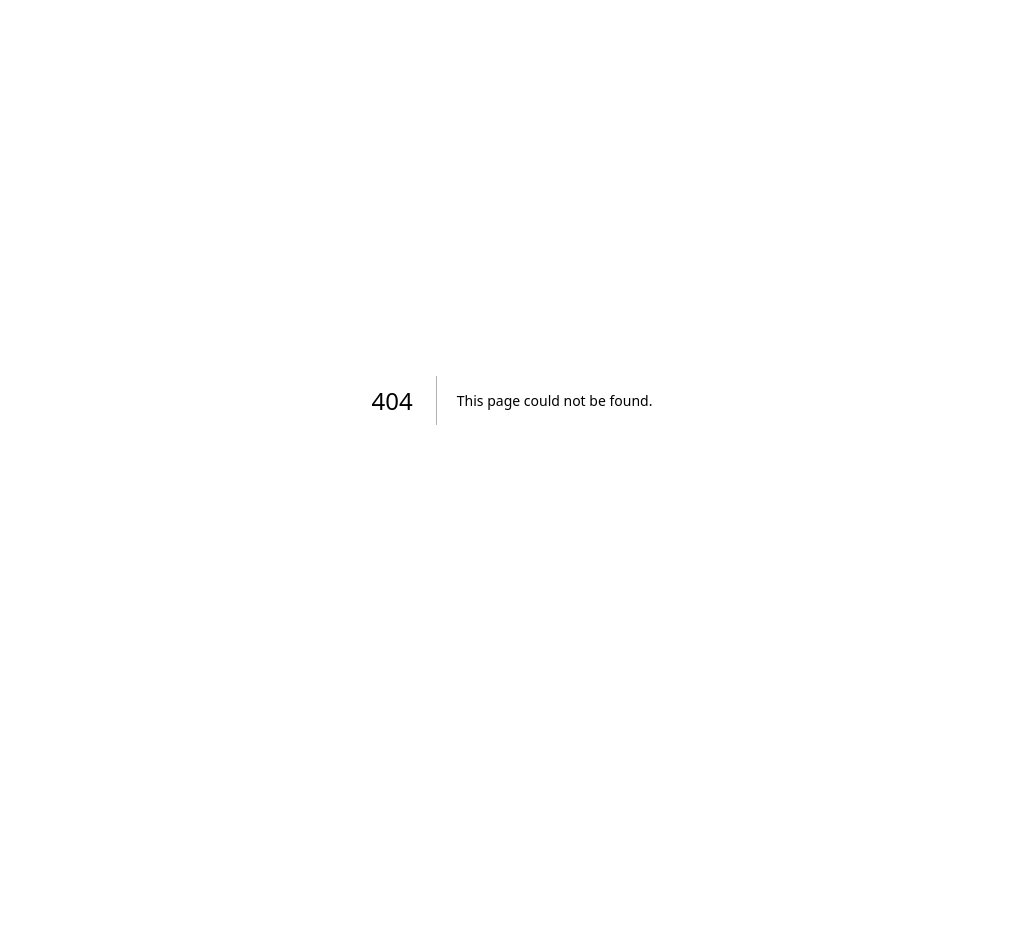
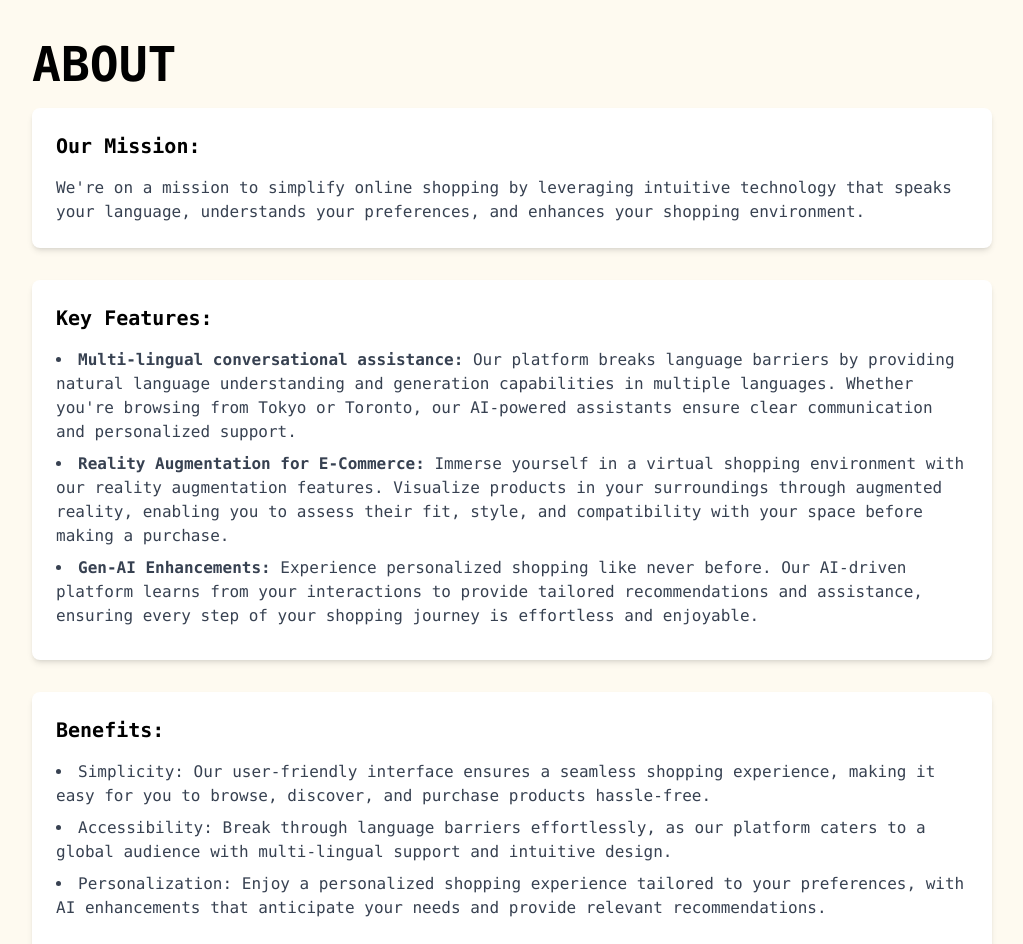
Before and after one commit to MKMukeshkannan/vashisht, a Next.js app: page /about in a window 1280 px wide. Before the commit this address had no page. Shown: the top 944 px of the page, without its empty margins (128-1151 px from the left). Before the commit the page ends 800 px from the top, so only its background shows below. Built offline with nearby package versions, Linux system fonts and the light colour scheme.

Commit message:
feat: About

```diff
--- a/package.json
+++ b/package.json
@@ -11,6 +11,7 @@
   "dependencies": {
     "@hookform/resolvers": "^3.3.4",
     "axios": "^1.6.8",
+    "framer-motion": "^11.0.14",
     "next": "14.1.3",
     "react": "^18",
     "react-dom": "^18",
--- /dev/null
+++ b/src/app/about/page.tsx
@@ -0,0 +1,96 @@
+"use client";
+
+import { motion } from "framer-motion";
+
+export default function About() {
+  return (
+    <main className="min-h-screen bg-lightBeige w-full font-mono">
+      <section
+        id="about"
+        className="relative min-h-screen w-full p-10 md:p-24 lg:px-40 xl:pt-10 lg:snap-start  overflow-clip "
+      >
+        <motion.h1
+          className="font-black text-5xl pb-5"
+          initial={{ y: 20, opacity: 0 }}
+          animate={{ y: 0, opacity: 1 }}
+          transition={{ duration: 1 }}
+        >
+          ABOUT
+        </motion.h1>
+        <motion.section
+          className="bg-white rounded-lg shadow-md p-6 mb-8"
+          initial={{ y: 20, opacity: 0 }}
+          animate={{ y: 0, opacity: 1 }}
+          transition={{ duration: 1 }}
+          whileHover={{ y: -5, transition: { duration: 1 } }}
+        >
+          <h2 className="text-xl font-semibold mb-4">Our Mission:</h2>
+          <p className="text-gray-700">
+            We're on a mission to simplify online shopping by leveraging
+            intuitive technology that speaks your language, understands your
+            preferences, and enhances your shopping environment.
+          </p>
+        </motion.section>
+
+        <motion.section
+          className="bg-white rounded-lg shadow-md p-6 mb-8"
+          initial={{ y: 20, opacity: 0 }}
+          animate={{ y: 0, opacity: 1 }}
+          transition={{ duration: 1 }}
+          whileHover={{ y: -5, transition: { duration: 1 } }}
+        >
+          <h2 className="text-xl font-semibold mb-4">Key Features:</h2>
+          <ul className="list-disc list-inside">
+            <li className="text-gray-700 mb-2">
+              <b>Multi-lingual conversational assistance:</b> Our platform
+              breaks language barriers by providing natural language
+              understanding and generation capabilities in multiple languages.
+              Whether you're browsing from Tokyo or Toronto, our AI-powered
+              assistants ensure clear communication and personalized support.
+            </li>
+            <li className="text-gray-700 mb-2">
+              <b>Reality Augmentation for E-Commerce:</b> Immerse yourself in a
+              virtual shopping environment with our reality augmentation
+              features. Visualize products in your surroundings through
+              augmented reality, enabling you to assess their fit, style, and
+              compatibility with your space before making a purchase.
+            </li>
+            <li className="text-gray-700 mb-2">
+              <b>Gen-AI Enhancements:</b> Experience personalized shopping like
+              never before. Our AI-driven platform learns from your interactions
+              to provide tailored recommendations and assistance, ensuring every
+              step of your shopping journey is effortless and enjoyable.
+            </li>
+          </ul>
+        </motion.section>
+
+        <motion.section
+          className="bg-white rounded-lg shadow-md p-6 mb-8"
+          initial={{ y: 20, opacity: 0 }}
+          animate={{ y: 0, opacity: 1 }}
+          transition={{ duration: 1 }}
+          whileHover={{ y: -5, transition: { duration: 1 } }}
+        >
+          <h2 className="text-xl font-semibold mb-4">Benefits:</h2>
+          <ul className="list-disc list-inside">
+            <li className="text-gray-700 mb-2">
+              Simplicity: Our user-friendly interface ensures a seamless
+              shopping experience, making it easy for you to browse, discover,
+              and purchase products hassle-free.
+            </li>
+            <li className="text-gray-700 mb-2">
+              Accessibility: Break through language barriers effortlessly, as
+              our platform caters to a global audience with multi-lingual
+              support and intuitive design.
+            </li>
+            <li className="text-gray-700 mb-2">
+              Personalization: Enjoy a personalized shopping experience tailored
+              to your preferences, with AI enhancements that anticipate your
+              needs and provide relevant recommendations.
+            </li>
+          </ul>
+        </motion.section>
+      </section>
+    </main>
+  );
+}
```
Also changed, not shown: 1 other file (tests, documents, lock files or other folders).
